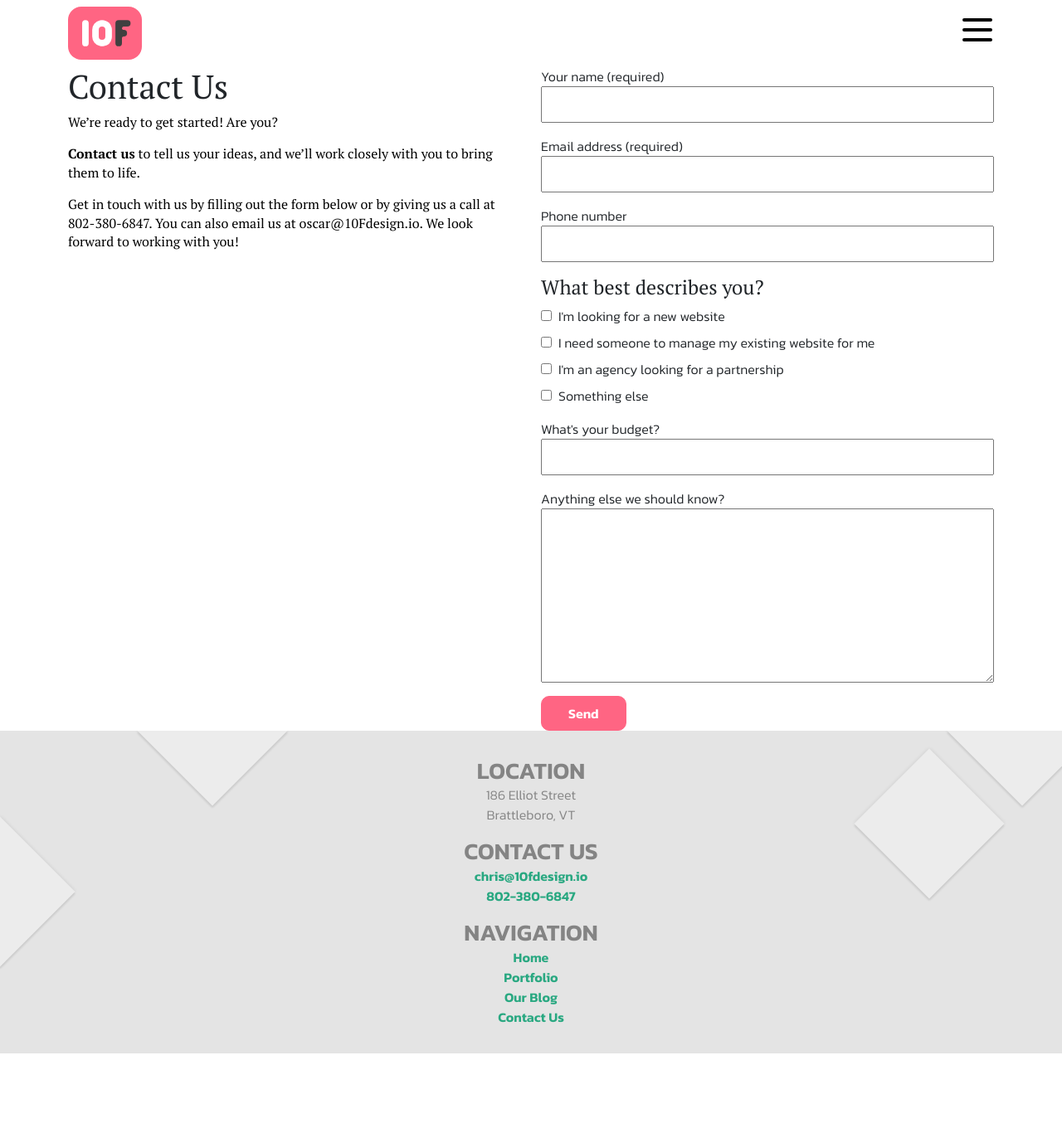
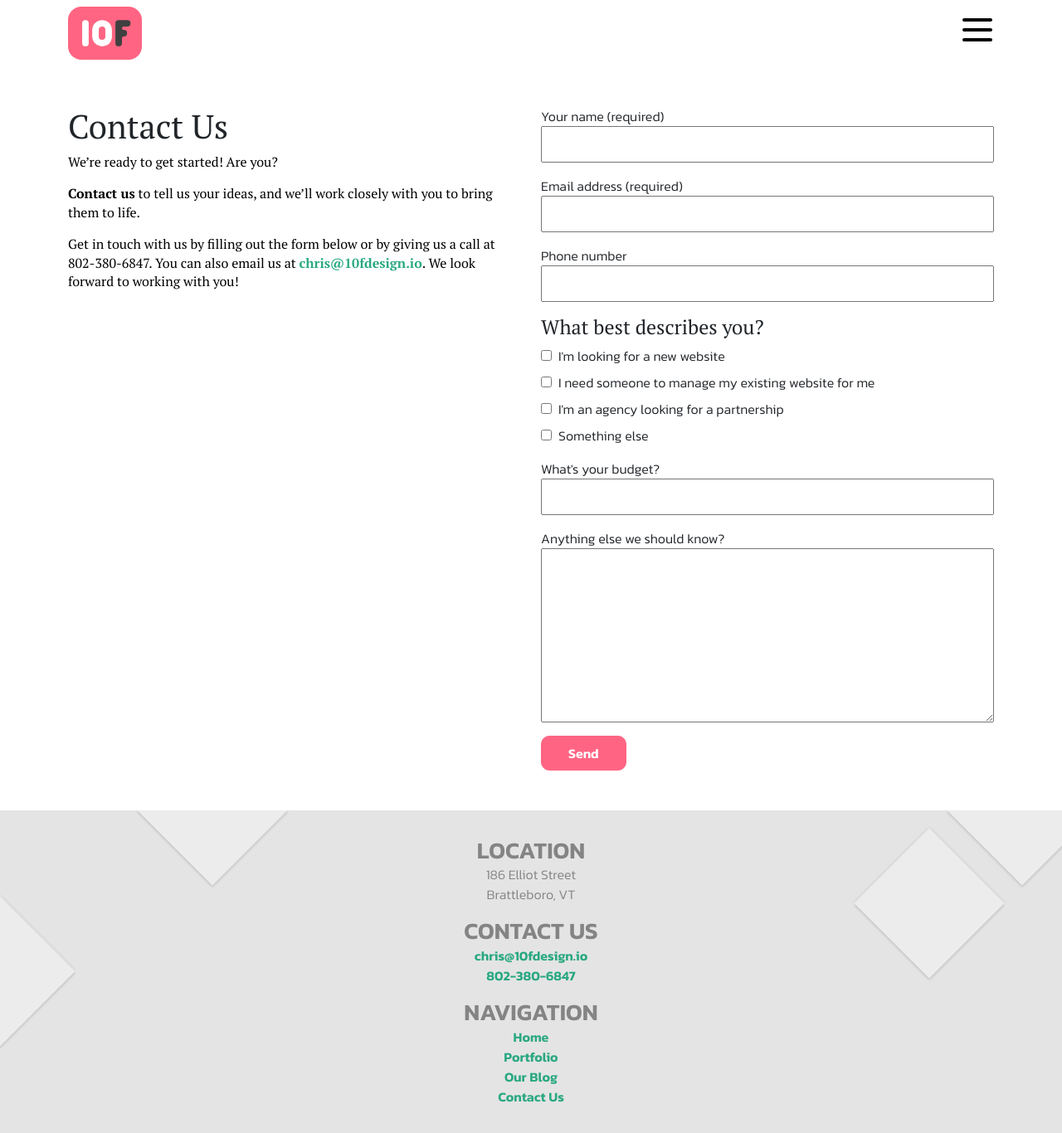
Before and after one commit to 10fdesign/website-dev, a Jekyll site: the page built from contact-us.md, in a window 1280 px wide and 1366 px high. Shown: the whole window at 83% size. Built offline with Jekyll 4.4.1, drawn with Linux system fonts in a browser that asks for light colours.

Commit message:
Tweaked spacing, contact info.

```diff
--- a/_includes/footer.html
+++ b/_includes/footer.html
@@ -16,8 +16,8 @@
             </div>
             <div class="mb-3 d-flex flex-column align-items-center">
     					<h3>Contact Us</h3>
-    					<a href="mailto:{{ config.email }}">{{ site.email }}</a>
-    					<a href="tel:{{ config.phone }}">{{ site.phone }}</a>
+    					<a href="mailto:{{ site.email }}">{{ site.email }}</a>
+    					<a href="tel:{{ site.phone }}">{{ site.phone }}</a>
             </div>
             <div class="d-flex flex-column align-items-center">
     					<h3>Navigation</h3>
--- a/_layouts/archive-portfolio.html
+++ b/_layouts/archive-portfolio.html
@@ -2,7 +2,7 @@
 layout: default
 ---
 
-<div class="container">
+<div class="container pt-5">
   <div class="row">
     <h1>{{ page.title }}</h1>
     {{ content }}
--- a/_layouts/contact.html
+++ b/_layouts/contact.html
@@ -2,7 +2,7 @@
 layout: default
 ---
 
-<div class="container">
+<div class="container pt-5 pb-5">
 	<div class="row">
 		<div class="col-md-6">
 			<h1>{{ page.title }}</h1>
--- a/contact-us.md
+++ b/contact-us.md
@@ -10,4 +10,4 @@ We’re ready to get started! Are you?
 
 **Contact us** to tell us your ideas, and we’ll work closely with you to bring them to life.
 
-Get in touch with us by filling out the form below or by giving us a call at 802-380-6847. You can also email us at oscar@10Fdesign.io. We look forward to working with you!
+Get in touch with us by filling out the form below or by giving us a call at 802-380-6847. You can also email us at [chris@10fdesign.io](mailto:chris@10fdesign.io). We look forward to working with you!
--- a/css/style.css
+++ b/css/style.css
@@ -176,6 +176,8 @@ nav {
   text-decoration: none;
   color: var(--dark-gray);
   margin: 0.2em 0;
+  font-size: 2rem;
+  font-weight: 400;
 }
 
 .menu-items a:hover, .menu-items a:focus, .menu-items a:active {
@@ -270,6 +272,10 @@ body.scrolled .menu label.menu-toggle {
   left: -4px;
   height: calc(100% + 8px);
   z-index: 10;
+}
+
+#header a.logo:hover {
+  opacity: 1;
 }
 
 #header a.logo:hover .logo-overlay {
```
